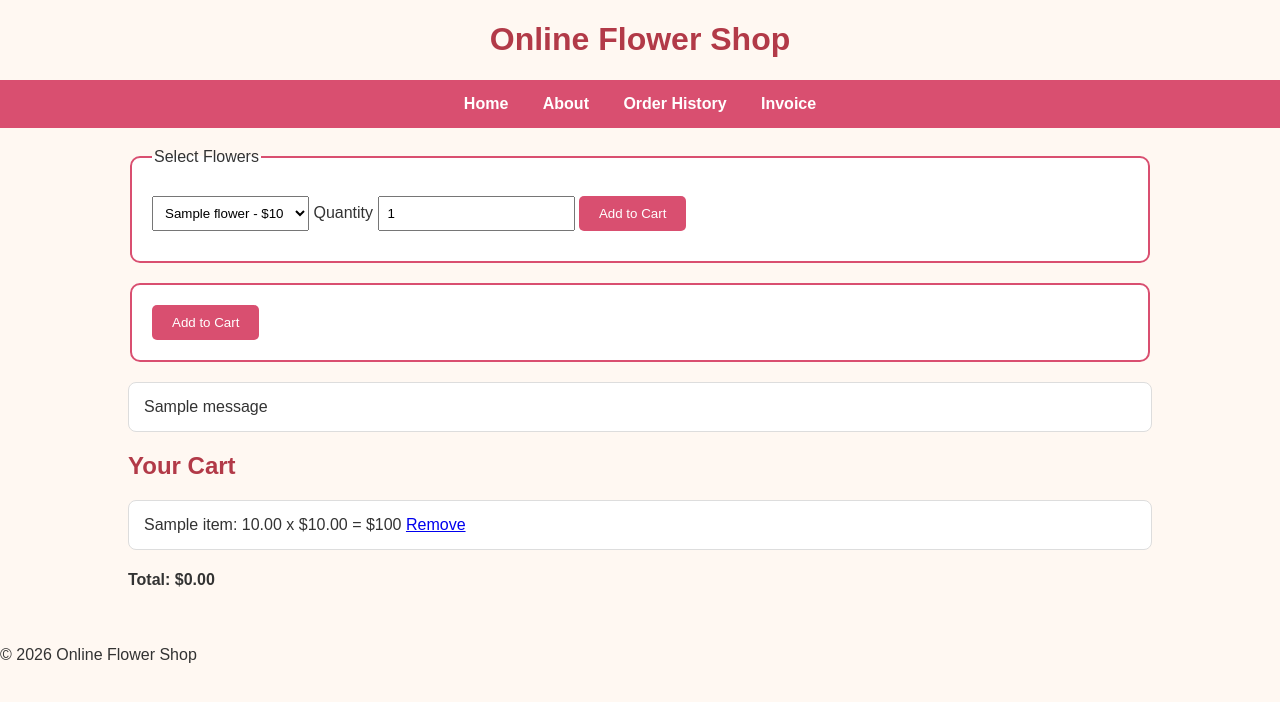
After one commit to st25592-prog/2026-Year-12-Website-Project, a Flask app: template CSC2_Flask_Practise/templates/index3.html in a window 1280 px wide. The commit adds this page. Shown: the top 702 px of the page. Run offline with Flask 3, Linux system fonts and the light colour scheme; the template is opened without the code that fills it: most values are stand-ins (such as "Sample title", 1, 10 or a date in 2020); one stand-in notice (Sample message) is shown.

Commit message:
fixed the syle.css and navigation bar

```diff
--- a/CSC2_Flask_Practise/app.py
+++ b/CSC2_Flask_Practise/app.py
@@ -43,11 +43,11 @@ def load_data():
     return flowers, addons
 
 @app.route('/')
-def index2():
+def index():
     flowers, addons = load_data()
     cart = session.get('cart', {})
     total = calculate_total(cart)
-    return render_template('index2.html', flowers=flowers, addons=addons, cart=cart, total=total)
+    return render_template('index.html', flowers=flowers, addons=addons, cart=cart, total=total)
 
 
 def calculate_total(cart):
@@ -58,8 +58,8 @@ def calculate_total(cart):
 def about():
     return render_template('about.html')
 
-@app.route('/checkout')
-def checkout():
+@app.route('/invoice')
+def invoice():
     return render_template('invoice.html')
 
 @app.route('/orders')
--- a/CSC2_Flask_Practise/templates/about.html
+++ b/CSC2_Flask_Practise/templates/about.html
@@ -1,6 +1,6 @@
 {% extends "base.html" %}
 
-<title{% block title %}About{% endblock %}
+{% block title %}About - Online Flower Shop{% endblock %}
 
 {% block content %}
 <h1>About</h1>
--- a/CSC2_Flask_Practise/templates/base.html
+++ b/CSC2_Flask_Practise/templates/base.html
@@ -1,14 +1,14 @@
 <!DOCTYPE html>
 <html lang="en">
-<link rel="stylesheet" href="{{ url_for('static', filename='style.css') }}">
 <head>
-    <title>{% block title %}Flask Website{% endblock %}</title>
+    <title>{% block title %}Flower shop{% endblock %}</title>
+    <link rel="stylesheet" href="{{ url_for('static', filename='css/style.css') }}">
 </head>
 <body>
     <header>
         <h1>Online Flower Shop</h1>
         <nav>
-            <a href="{{ url_for('index2') }}">Home</a>
+            <a href="{{ url_for('index') }}">Home</a>
             <a href="{{ url_for('about') }}">About</a>
             <a href="{{ url_for('order_history') }}">Order History</a>
             <a href="{{ url_for('invoice') }}">Invoice</a>
--- /dev/null
+++ b/CSC2_Flask_Practise/templates/index3.html
@@ -0,0 +1,55 @@
+{% extends "base.html" %}
+
+</title>{% block title %}Home - Online Flower Shop{% endblock %}</title>
+
+{% block content %}
+
+<body>
+
+    <form action="{{ url_for('add_to_cart') }}" method="post">
+    <fieldset>
+        <legend for="flower">Select Flowers</legend>
+        <select name="flower" id="flower">
+        {% for flower, details in flowers.items() %}
+            <option value="{{ flower }}">{{ flower }} - ${{ details['price'] }}</option>
+        {% endfor %}
+    </select>
+    <label for="quantity">Quantity</label>
+    <input type="number" name="quantity" min="1" value="1">
+    <button type="submit">Add to Cart</button>
+    </fieldset>
+    </form>
+
+<form action="{{ url_for('add_to_cart') }}" method="post">
+<fieldset>
+    <button type="submit">Add to Cart</button>
+</fieldset>
+</form>
+
+{% with messages = get_flashed_messages() %}
+    {% if messages %}
+        <ul class="flashes">
+        {% for message in messages %}
+            <li>{{ message }}</li>
+        {% endfor %}
+        </ul>
+    {% endif %}
+{% endwith %}
+
+<h2>Your Cart</h2>
+{% if cart %}
+    <ul>
+    {% for item, details in cart.items() %}
+        <li>
+        {{ item }}: {{ '%.2f' % details['quantity'] }} x ${{ '%.2f' % details['price'] }} = ${{details['quantity'] * details['price'] }}
+        <a href="{{ url_for('remove_from_cart', item=item) }}">Remove</a>
+        </li>
+    {% endfor %}
+    </ul>
+{% else %}
+    <p>Your cart is empty.</p>
+{% endif %}
+<h4>Total: ${{ '%.2f' % total}}</h4>
+
+</body>
+{% endblock %}
--- a/CSC2_Flask_Practise/templates/invoice.html
+++ b/CSC2_Flask_Practise/templates/invoice.html
@@ -1,6 +1,6 @@
 {% extends "base.html" %}
 
-<title>{% block title %}Invoice - Online Flower Shop{% endblock %}</title>
+{% block title %}Invoice - Online Flower Shop{% endblock %}
 
 {% block content %}
 <h1>Invoice</h1>
--- a/CSC2_Flask_Practise/templates/order_history.html
+++ b/CSC2_Flask_Practise/templates/order_history.html
@@ -1,6 +1,6 @@
 {% extends "base.html" %}
 
-<title>{% block title %}Order History - Online Flower Shop{% endblock %}</title>
+{% block title %}Order History - Online Flower Shop{% endblock %}
 
 {% block content %}
 <h1>Order History</h1>
```
Also changed, not shown: CSC2_Flask_Practise/templates/index2.html (+7 -8 lines), CSC2_Flask_Practise/static/css/style.css (renamed from CSC2_Flask_Practise/static/css/# style.css), 4 other files.
